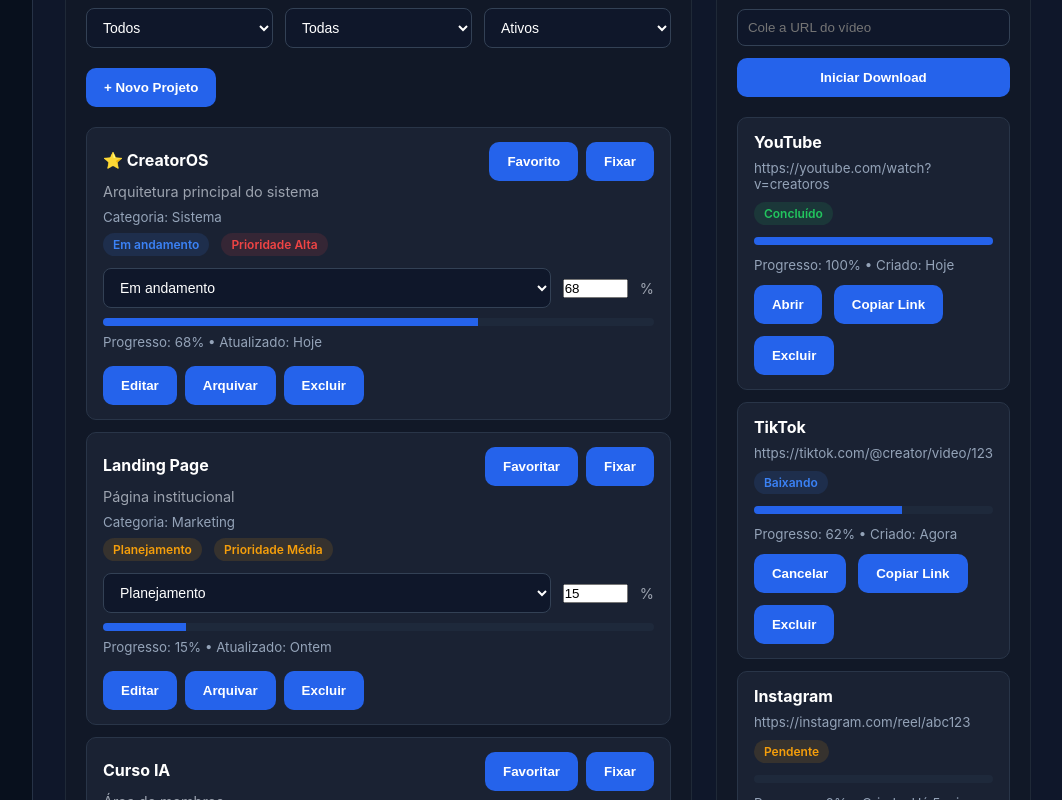
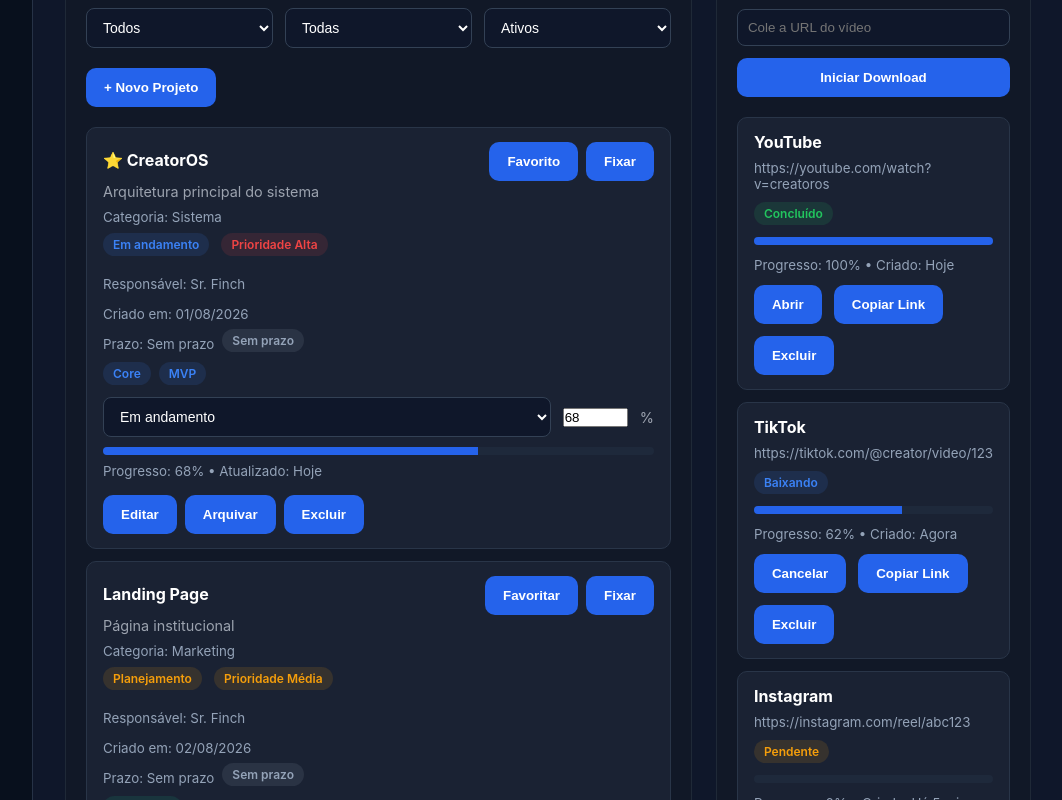
Before and after one commit to pedro-ferreira01/creator-os, a Next.js app in the folder apps/web/: page /command-center in a window 1280 px wide. Shown: the part 780-1580 px from the top of the page, without its empty margins (217-1279 px from the left). Built offline with nearby package versions, Linux system fonts and the light colour scheme.

Commit message:
feat: finalize workspace module

```diff
--- a/apps/web/components/dashboard/WorkspaceSection.tsx
+++ b/apps/web/components/dashboard/WorkspaceSection.tsx
@@ -37,15 +37,19 @@ type WorkspaceSectionProps = {
 
  projectName: string;
 projectDescription: string;
+projectDueDate: string;
 
 editingName: string;
 editingDescription: string;
+editingDueDate: string;
 
   setProjectName: (value: string) => void;
 setProjectDescription: (value: string) => void;
+setProjectDueDate: (value: string) => void;
 
 setEditingName: (value: string) => void;
 setEditingDescription: (value: string) => void;
+setEditingDueDate: (value: string) => void;
 
   handleCreateProject: () => void;
 
@@ -110,15 +114,19 @@ const WorkspaceSection = forwardRef<
 
     projectName,
 projectDescription,
+projectDueDate,
 
 editingName,
 editingDescription,
+editingDueDate,
 
     setProjectName,
 setProjectDescription,
+setProjectDueDate,
 
 setEditingName,
 setEditingDescription,
+setEditingDueDate,
 
     handleCreateProject,
 
@@ -238,11 +246,17 @@ const WorkspaceSection = forwardRef<
           projectDescription={
             projectDescription
           }
+          projectDueDate={
+  projectDueDate
+}
           editingName={
             editingName
           }
           editingDescription={
             editingDescription
+          }
+          editingDueDate={
+  editingDueDate
 }
           setProjectName={
             setProjectName
@@ -250,11 +264,17 @@ const WorkspaceSection = forwardRef<
           setProjectDescription={
             setProjectDescription
           }
+          setProjectDueDate={
+  setProjectDueDate
+}
           setEditingName={
             setEditingName
           }
           setEditingDescription={
             setEditingDescription
+          }
+          setEditingDueDate={
+  setEditingDueDate
 }
           handleCreateProject={
             handleCreateProject
--- a/apps/web/hooks/useWorkspaceController.ts
+++ b/apps/web/hooks/useWorkspaceController.ts
@@ -43,7 +43,7 @@ export function useWorkspaceController({
   ] = useState("Ativos");
 
   // ==========================
-  // Formulário
+  // Formulário - criação
   // ==========================
 
   const [
@@ -55,6 +55,15 @@ export function useWorkspaceController({
     projectDescription,
     setProjectDescription,
   ] = useState("");
+
+  const [
+    projectDueDate,
+    setProjectDueDate,
+  ] = useState("");
+
+  // ==========================
+  // Formulário - edição
+  // ==========================
 
   const [
     editingProjectId,
@@ -69,6 +78,11 @@ export function useWorkspaceController({
   const [
     editingDescription,
     setEditingDescription,
+  ] = useState("");
+
+  const [
+    editingDueDate,
+    setEditingDueDate,
   ] = useState("");
 
   // ==========================
@@ -145,13 +159,17 @@ export function useWorkspaceController({
     archiveFilter,
     setArchiveFilter,
 
-    // Formulário
+    // Formulário - criação
     projectName,
     setProjectName,
 
     projectDescription,
     setProjectDescription,
 
+    projectDueDate,
+    setProjectDueDate,
+
+    // Formulário - edição
     editingProjectId,
     setEditingProjectId,
 
@@ -161,6 +179,9 @@ export function useWorkspaceController({
     editingDescription,
     setEditingDescription,
 
+    editingDueDate,
+    setEditingDueDate,
+
     // Dados
     filteredProjects,
   };
--- /dev/null
+++ b/apps/web/lib/workspace-deadline.ts
@@ -0,0 +1,62 @@
+export type WorkspaceDeadlineState =
+  | "sem-prazo"
+  | "em-dia"
+  | "proximo"
+  | "atrasado";
+
+export function getWorkspaceDeadlineState(
+  dueDate: string | null
+): WorkspaceDeadlineState {
+  if (!dueDate) {
+    return "sem-prazo";
+  }
+
+  const today = new Date();
+  today.setHours(0, 0, 0, 0);
+
+  const deadline = new Date(
+    `${dueDate}T00:00:00`
+  );
+
+  if (Number.isNaN(deadline.getTime())) {
+    return "sem-prazo";
+  }
+
+  const differenceInDays =
+    Math.ceil(
+      (deadline.getTime() -
+        today.getTime()) /
+        (1000 * 60 * 60 * 24)
+    );
+
+  if (differenceInDays < 0) {
+    return "atrasado";
+  }
+
+  if (differenceInDays <= 3) {
+    return "proximo";
+  }
+
+  return "em-dia";
+}
+
+export function getWorkspaceDeadlineLabel(
+  dueDate: string | null
+): string {
+  const state =
+    getWorkspaceDeadlineState(dueDate);
+
+  switch (state) {
+    case "sem-prazo":
+      return "Sem prazo";
+
+    case "atrasado":
+      return "Prazo atrasado";
+
+    case "proximo":
+      return "Prazo próximo";
+
+    case "em-dia":
+      return "No prazo";
+  }
+}
--- a/apps/web/modules/workspace/components/WorkspaceCard.tsx
+++ b/apps/web/modules/workspace/components/WorkspaceCard.tsx
@@ -15,6 +15,11 @@ import {
   getPriorityColor,
   getStatusColor,
 } from "@/lib/workspace-colors";
+
+import {
+  getWorkspaceDeadlineState,
+  getWorkspaceDeadlineLabel,
+} from "@/lib/workspace-deadline";
 
 type WorkspaceCardProps = {
   project: WorkspaceProject;
@@ -58,8 +63,16 @@ export default function WorkspaceCard({
   onUpdateStatus,
   onUpdateProgress,
 }: WorkspaceCardProps) {
+  /*
+   * Compatibilidade com projetos antigos salvos
+   * no localStorage antes da existência de tags.
+   */
+  const tags = Array.isArray(project.tags)
+    ? project.tags
+    : [];
+
   const [progressInput, setProgressInput] =
-    useState(String(project.progress));
+    useState(String(project.progress ?? 0));
 
   function handleProgressChange(
     value: string
@@ -74,7 +87,7 @@ export default function WorkspaceCard({
 
     if (Number.isNaN(numericValue)) {
       setProgressInput(
-        String(project.progress)
+        String(project.progress ?? 0)
       );
 
       return;
@@ -97,6 +110,46 @@ export default function WorkspaceCard({
         project.id,
         normalizedProgress
       );
+    }
+  }
+
+  const deadlineState =
+    getWorkspaceDeadlineState(
+      project.dueDate ?? null
+    );
+
+  const deadlineLabel =
+    getWorkspaceDeadlineLabel(
+      project.dueDate ?? null
+    );
+
+  const formattedDueDate =
+    project.dueDate
+      ? new Date(
+          `${project.dueDate}T00:00:00`
+        ).toLocaleDateString("pt-BR")
+      : null;
+
+  const formattedCreatedAt =
+    project.createdAt
+      ? new Date(
+          `${project.createdAt}T00:00:00`
+        ).toLocaleDateString("pt-BR")
+      : "Data não disponível";
+
+  function getDeadlineColor() {
+    switch (deadlineState) {
+      case "atrasado":
+        return "#ef4444";
+
+      case "proximo":
+        return "#f59e0b";
+
+      case "em-dia":
+        return "#22c55e";
+
+      default:
+        return "#94a3b8";
     }
   }
 
@@ -182,6 +235,66 @@ export default function WorkspaceCard({
       <div
         style={{
           display: "flex",
+          flexDirection: "column",
+          gap: 6,
+          marginTop: 12,
+        }}
+      >
+        <MetaText>
+          Responsável: {project.owner}
+        </MetaText>
+
+        <MetaText>
+          Criado em: {formattedCreatedAt}
+        </MetaText>
+
+        <div
+          style={{
+            display: "flex",
+            alignItems: "center",
+            gap: 8,
+            flexWrap: "wrap",
+          }}
+        >
+          <MetaText>
+            Prazo:{" "}
+            {formattedDueDate
+              ? formattedDueDate
+              : "Sem prazo"}
+          </MetaText>
+
+          <Badge
+            color={getDeadlineColor()}
+          >
+            {deadlineLabel}
+          </Badge>
+        </div>
+      </div>
+
+      {tags.length > 0 && (
+        <div
+          style={{
+            display: "flex",
+            gap: 8,
+            marginTop: 10,
+            alignItems: "center",
+            flexWrap: "wrap",
+          }}
+        >
+          {tags.map((tag) => (
+            <Badge
+              key={`${project.id}-${tag}`}
+              color={project.color ?? "#3b82f6"}
+            >
+              {tag}
+            </Badge>
+          ))}
+        </div>
+      )}
+
+      <div
+        style={{
+          display: "flex",
           gap: 12,
           marginTop: 12,
           alignItems: "center",
@@ -228,12 +341,12 @@ export default function WorkspaceCard({
       </div>
 
       <ProgressBar
-        value={project.progress}
+        value={project.progress ?? 0}
       />
 
       <MetaText>
-        Progresso: {project.progress}% • Atualizado:{" "}
-        {project.updatedAt}
+        Progresso: {project.progress ?? 0}% •
+        Atualizado: {project.updatedAt}
       </MetaText>
 
       <div
--- a/apps/web/modules/workspace/components/WorkspaceForm.tsx
+++ b/apps/web/modules/workspace/components/WorkspaceForm.tsx
@@ -11,15 +11,19 @@ type WorkspaceFormProps = {
 
   projectName: string;
   projectDescription: string;
+  projectDueDate: string;
 
   editingName: string;
   editingDescription: string;
+  editingDueDate: string;
 
   setProjectName: (value: string) => void;
   setProjectDescription: (value: string) => void;
+  setProjectDueDate: (value: string) => void;
 
   setEditingName: (value: string) => void;
   setEditingDescription: (value: string) => void;
+  setEditingDueDate: (value: string) => void;
 
   handleCreateProject: () => void;
   focusProjectName?: boolean;
@@ -32,27 +36,36 @@ export default function WorkspaceForm({
 
   projectName,
   projectDescription,
+  projectDueDate,
 
   editingName,
   editingDescription,
+  editingDueDate,
 
   setProjectName,
   setProjectDescription,
+  setProjectDueDate,
 
   setEditingName,
   setEditingDescription,
+  setEditingDueDate,
 
   handleCreateProject,
   focusProjectName,
 }: WorkspaceFormProps) {
-  const nameInputRef = useRef<HTMLInputElement>(null);
+  const nameInputRef =
+    useRef<HTMLInputElement>(null);
 
   useEffect(() => {
     if (!focusProjectName) return;
 
     nameInputRef.current?.focus();
   }, [focusProjectName]);
+
   if (!showCreateForm) return null;
+
+  const isEditing =
+    editingProjectId !== null;
 
   return (
     <div
@@ -70,9 +83,13 @@ useEffect(() => {
       <Input
         ref={nameInputRef}
         placeholder="Nome do projeto"
-  value={editingProjectId ? editingName : projectName}
+        value={
+          isEditing
+            ? editingName
+            : projectName
+        }
         onChange={(value) =>
-    editingProjectId
+          isEditing
             ? setEditingName(value)
             : setProjectName(value)
         }
@@ -81,19 +98,58 @@ useEffect(() => {
       <Textarea
         placeholder="Descrição do projeto"
         value={
-    editingProjectId
+          isEditing
             ? editingDescription
             : projectDescription
         }
         onChange={(value) =>
-    editingProjectId
+          isEditing
             ? setEditingDescription(value)
             : setProjectDescription(value)
         }
       />
 
-      <Button onClick={handleCreateProject}>
-        {editingProjectId
+      <div
+        style={{
+          display: "flex",
+          flexDirection: "column",
+          gap: 6,
+        }}
+      >
+        <label
+          htmlFor="workspace-due-date"
+          style={{
+            fontSize: 14,
+            fontWeight: 500,
+          }}
+        >
+          Prazo do projeto
+        </label>
+
+        <input
+          id="workspace-due-date"
+          type="date"
+          value={
+            isEditing
+              ? editingDueDate
+              : projectDueDate
+          }
+          onChange={(event) =>
+            isEditing
+              ? setEditingDueDate(
+                  event.target.value
+                )
+              : setProjectDueDate(
+                  event.target.value
+                )
+          }
+        />
+      </div>
+
+      <Button
+        onClick={handleCreateProject}
+      >
+        {isEditing
           ? "Salvar Alterações"
           : "Criar Projeto"}
       </Button>
```
Also changed, not shown: apps/web/components/dashboard/Dashboard.tsx (+80 -11 lines). Lines whose indentation alone changed are shown as unchanged.
